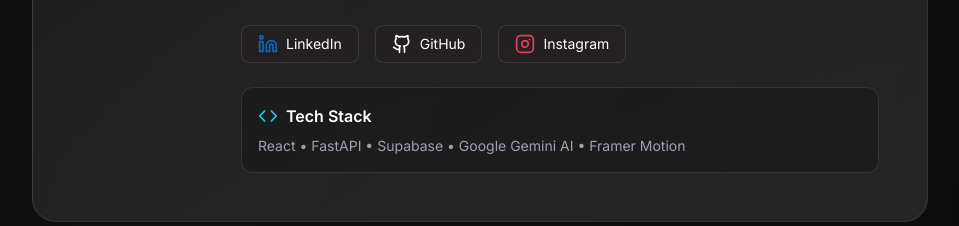
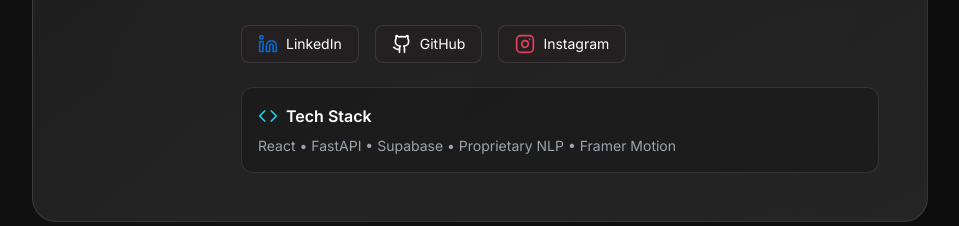
Before and after one commit to hemasaivattikuti25/Mithra-AI-life-os, a React (Vite) app in the folder ClientScheduler/client/: page /#/ in a window 1280 px wide. Shown: the part 4040-4266 px from the top of the page, without its empty margins (160-1119 px from the left). Built offline with nearby package versions, Linux system fonts and the light colour scheme; no server answers; what @capacitor/core would draw is missing.

Commit message:
feat: remove Google API mentions and highlight proprietary NLP model

```diff
--- a/ClientScheduler/client/src/pages/LandingPage.jsx
+++ b/ClientScheduler/client/src/pages/LandingPage.jsx
@@ -74,7 +74,7 @@
             icon: Brain,
             title: 'Dost - AI Assistant',
             tagline: 'AI That Knows You',
-            description: 'Context-aware AI powered by Google Gemini',
+            description: 'Context-aware AI powered by a proprietary NLP model',
             details: [
                 'Ask "Plan my week" and get a personalized schedule',
                 'Dost knows your current tasks, habits, and mood',
@@ -167,7 +167,7 @@
         },
         {
             q: 'How does the AI work? Is my data private?',
-            a: 'Dost uses Google Gemini AI with your tasks/habits/journal as context. Your data is encrypted and stored locally in your browser and Supabase. We never sell your information.'
+            a: 'Dost uses a proprietary NLP model with your tasks/habits/journal as context. Your data is encrypted and stored locally in your browser and Supabase. We never sell your information.'
         },
         {
             q: 'Can I import my data from Todoist/Notion?',
@@ -665,7 +665,7 @@
                                         <span className="font-semibold">Tech Stack</span>
                                     </div>
                                     <p className="text-sm text-gray-400">
-                                        React • FastAPI • Supabase • Google Gemini AI • Framer Motion
+                                        React • FastAPI • Supabase • Proprietary NLP • Framer Motion
                                     </p>
                                 </div>
                             </div>
```
